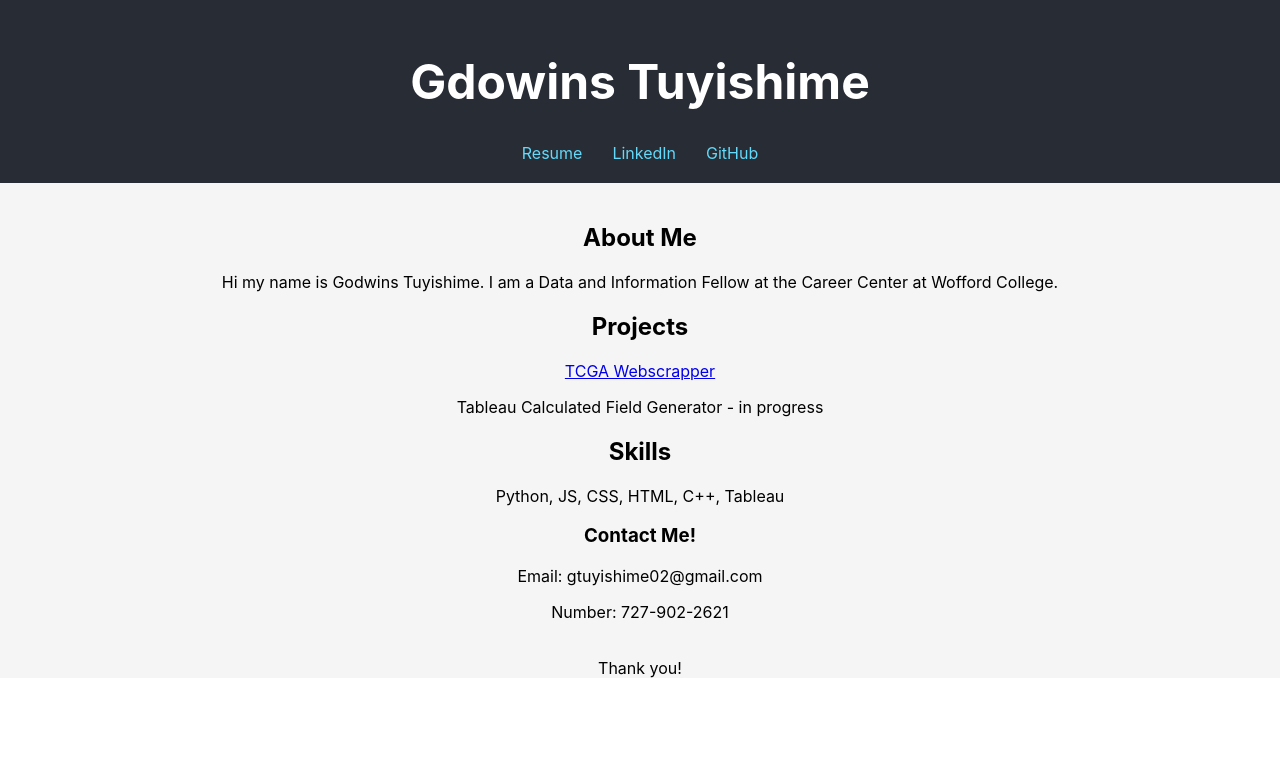
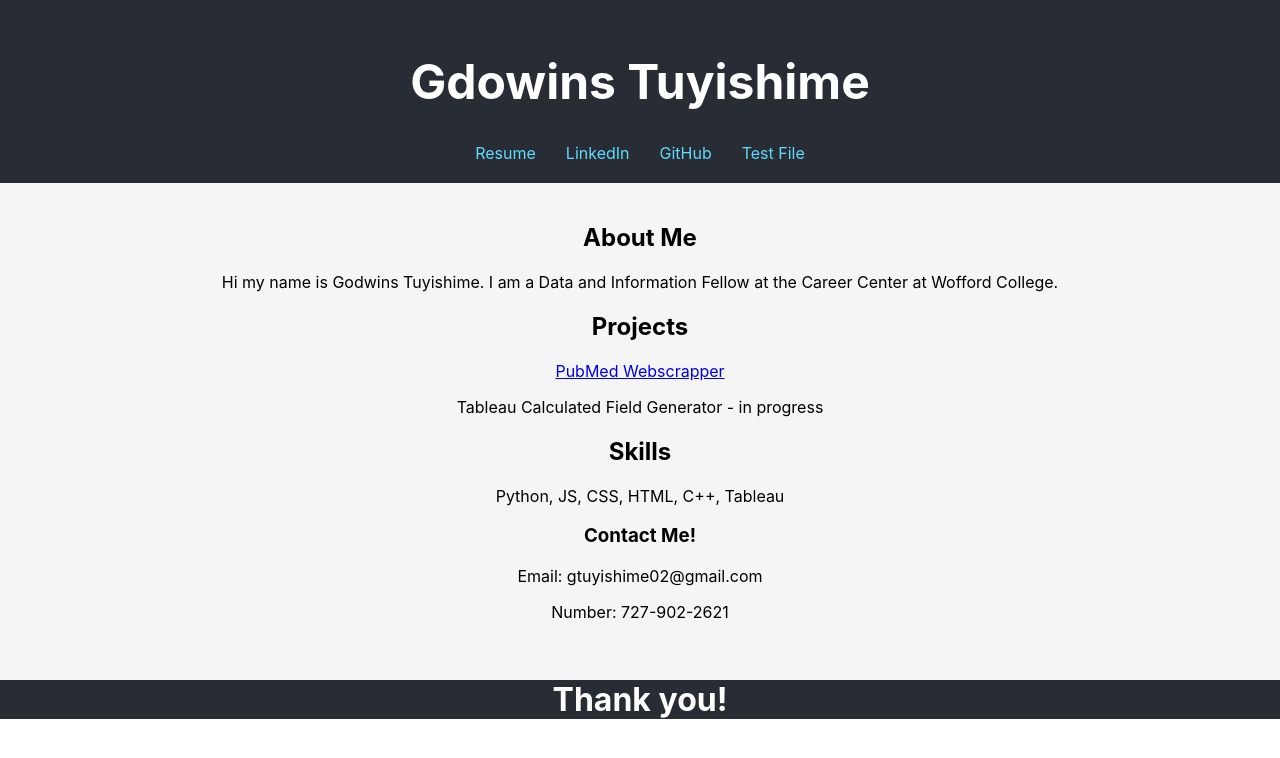
Before and after one commit to T-Godwins/my-portfolio, a React (Create React App) app: page / in a window 1280 px wide. Shown: the top 758 px of the page. Built offline with nearby package versions, Linux system fonts and the light colour scheme.

Commit message:
Add Resume

```diff
--- a/src/App.css
+++ b/src/App.css
@@ -29,9 +29,9 @@ main {
 }
 
 .App-footer {
-  background-color: #a4a8af;
+  background-color: #282c34;
 }
 
 .App-footer header{
-  color: #282c34;
+  color: white;
 }
--- a/src/App.js
+++ b/src/App.js
@@ -11,9 +11,10 @@ function App() {
       <header className="App-header">
         <h1>Gdowins Tuyishime</h1>
         <nav>
-          <a href="Tuyishime_Godwins_resume.pdf" target="_blank" rel="noopener noreferrer">Resume</a>
+          <a href="/Resume.pdf" target="_blank" rel="noopener noreferrer">Resume</a>
           <a href="https://linkedin.com/in/godwins-tuyishime" target="_blank" rel="noopener noreferrer">LinkedIn</a>
           <a href="https://github.com/T-Godwins" target="_blank" rel="noopener noreferrer">GitHub</a>
+          <a href="https://drive.google.com/file/d/168XfY4fgx6ERkzLJKtzPMrg_eiRtVfQ6/view?usp=sharing" target="_blank" rel="noopener noreferrer">Test File</a>
         </nav>
       </header>
       <main>
@@ -22,8 +23,10 @@ function App() {
         <Skills />
         <Contact />
       </main>
-      <footer>
-        <header>Thank you!</header>
+      <footer className='App-footer'>
+        <header>
+          <h1>Thank you!</h1>
+          </header>
       </footer>
     </div>
   );
--- a/src/Projects.js
+++ b/src/Projects.js
@@ -6,7 +6,7 @@ function Projects(){
     return(
         <section id="project">
             <h2>Projects</h2>
-            <a href="https://github.com/T-Godwins/Oncocyte-Internship" target="_blank" rel="noopener noreferrer">TCGA Webscrapper</a>
+            <a href="https://github.com/T-Godwins/Oncocyte-Internship" target="_blank" rel="noopener noreferrer">PubMed Webscrapper</a>
             <p>Tableau Calculated Field Generator - in progress</p>
         </section>
     );
```
Also changed, not shown: public/test.txt (added), 1 other file (tests, documents, lock files or other folders).
